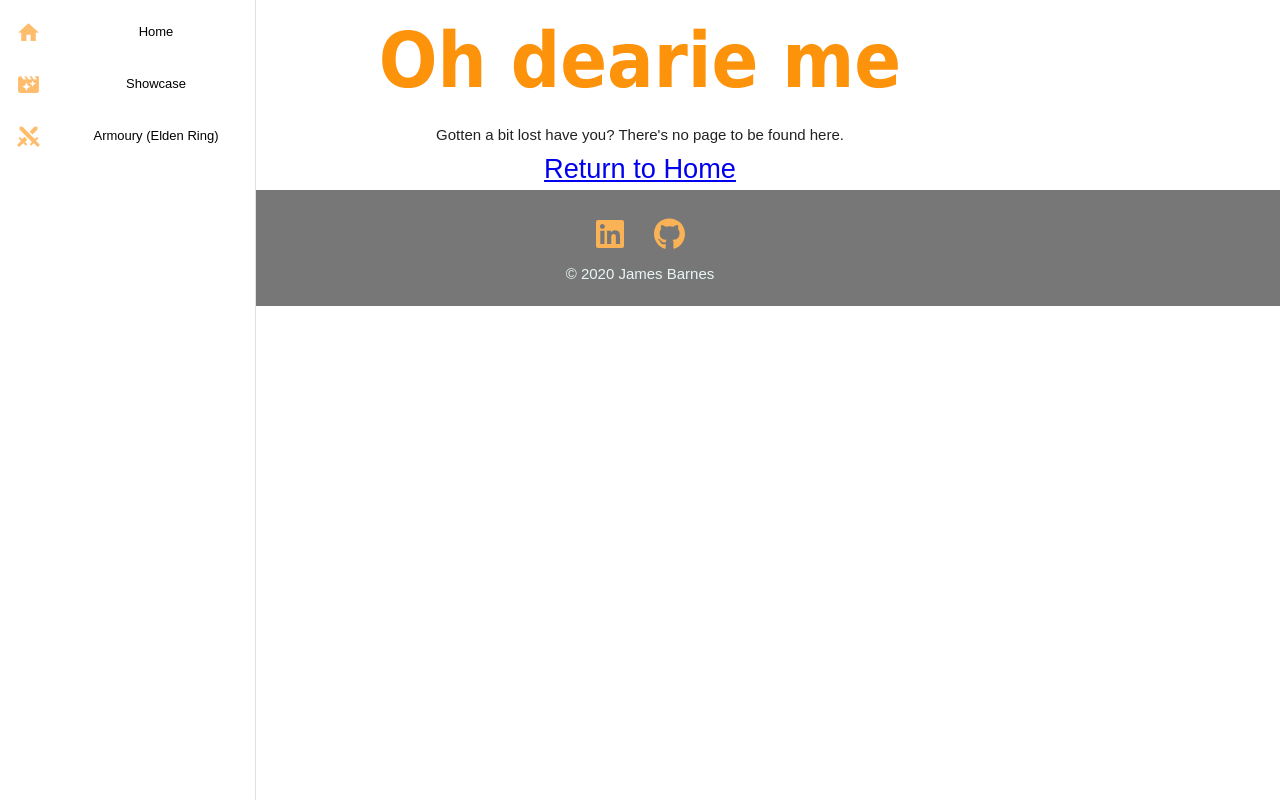
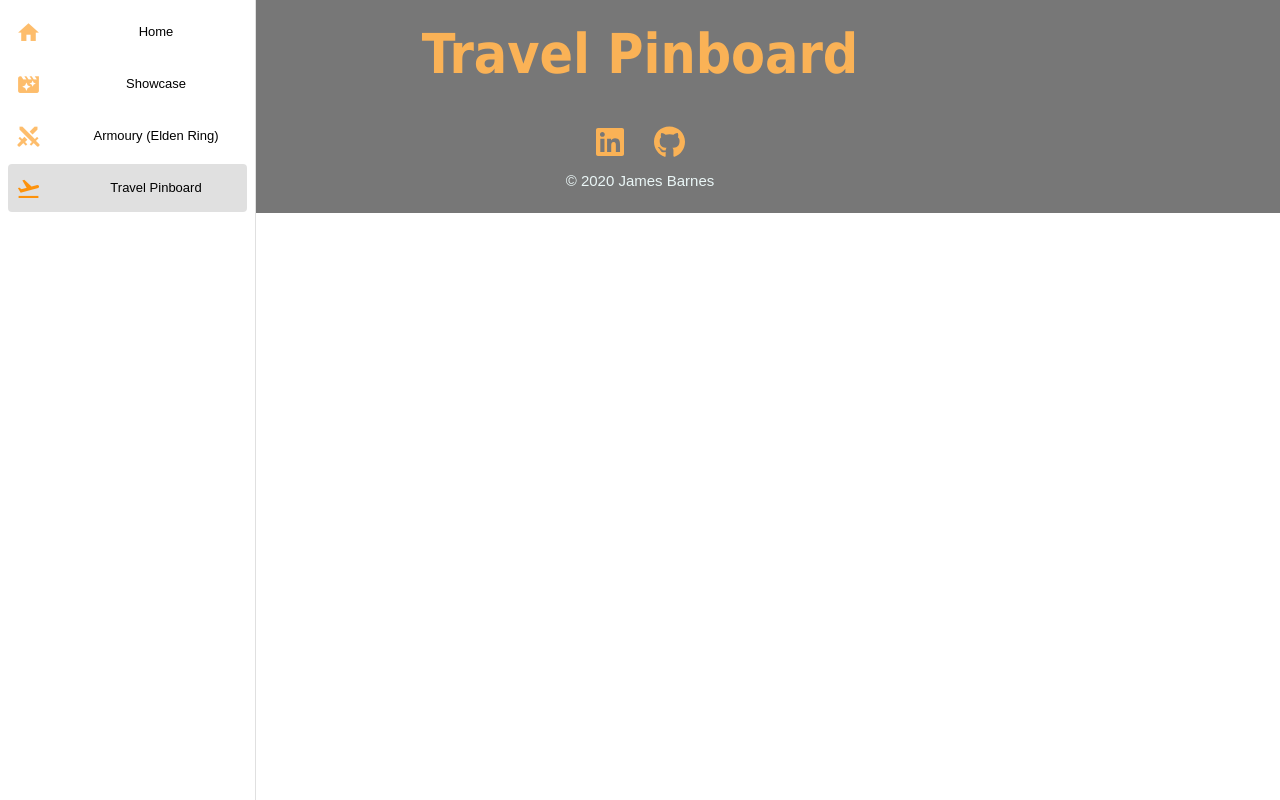
Before and after one commit to JamesBarnes48/PersonalSiteVue, a Vue app: page /travelpinboard in a window 1280 px wide. Built offline with nearby package versions, Linux system fonts and the light colour scheme.

Commit message:
create travel pinboard page

```diff
--- a/package.json
+++ b/package.json
@@ -23,6 +23,7 @@
   "devDependencies": {
     "@vitejs/plugin-vue": "^5.0.4",
     "@vitejs/plugin-vue-jsx": "^3.1.0",
+    "cypress": "^13.14.2",
     "gh-pages": "^6.1.1",
     "vite": "^5.2.8"
   }
--- a/src/components/NavigationBar.vue
+++ b/src/components/NavigationBar.vue
@@ -7,6 +7,7 @@ export default {
             {name: 'Home', path: '/', icon: 'mdi-home'},
             {name: 'Showcase', path: '/showcase', icon: 'mdi-movie-filter'},
             {name: 'Armoury (Elden Ring)', path: '/armoury', icon: 'mdi-sword-cross'},
+            {name: 'Travel Pinboard', path: '/travelpinboard', icon: 'mdi-airplane-takeoff'},
         ]
     }),
     computed: {
--- a/src/router/index.js
+++ b/src/router/index.js
@@ -3,6 +3,7 @@ import Home from '../views/Home.vue'
 //import Showcase from '../views/Showcase.vue'
 import CardShowcase from '../views/CardShowcase.vue'
 import Armoury from '../views/Armoury.vue'
+import TravelPinboard from '../views/TravelPinboard.vue'
 import PageNotFound from '../views/PageNotFound.vue'
 
 
@@ -28,6 +29,11 @@ const router = createRouter({
       component: Armoury
     },
     {
+      path: '/travelpinboard',
+      name: 'travelpinboard',
+      component: TravelPinboard
+    },
+    {
       path: '/:catchAll(.*)*',
       name: "PageNotFound",
       component: PageNotFound,
--- /dev/null
+++ b/src/views/TravelPinboard.vue
@@ -0,0 +1,35 @@
+<script>
+
+export default {
+  name: 'TravelPinboard',
+  data() {
+    return {
+        thing: 2
+    }
+  },
+  methods: {
+
+  },
+}
+</script>
+
+<template>
+  <div class="parent-container">
+    <h1 class="page-title">Travel Pinboard</h1>
+
+  </div>
+</template>
+
+<style scoped>
+
+.parent-container {
+  background-color: var(--off-background-hex);
+}
+
+.page-title {
+  margin-top: 10px;
+  font-size: 55px;
+  color: var(--off-main-hex)
+}
+
+</style>
```
Also changed, not shown: 1 other file (tests, documents, lock files or other folders).
